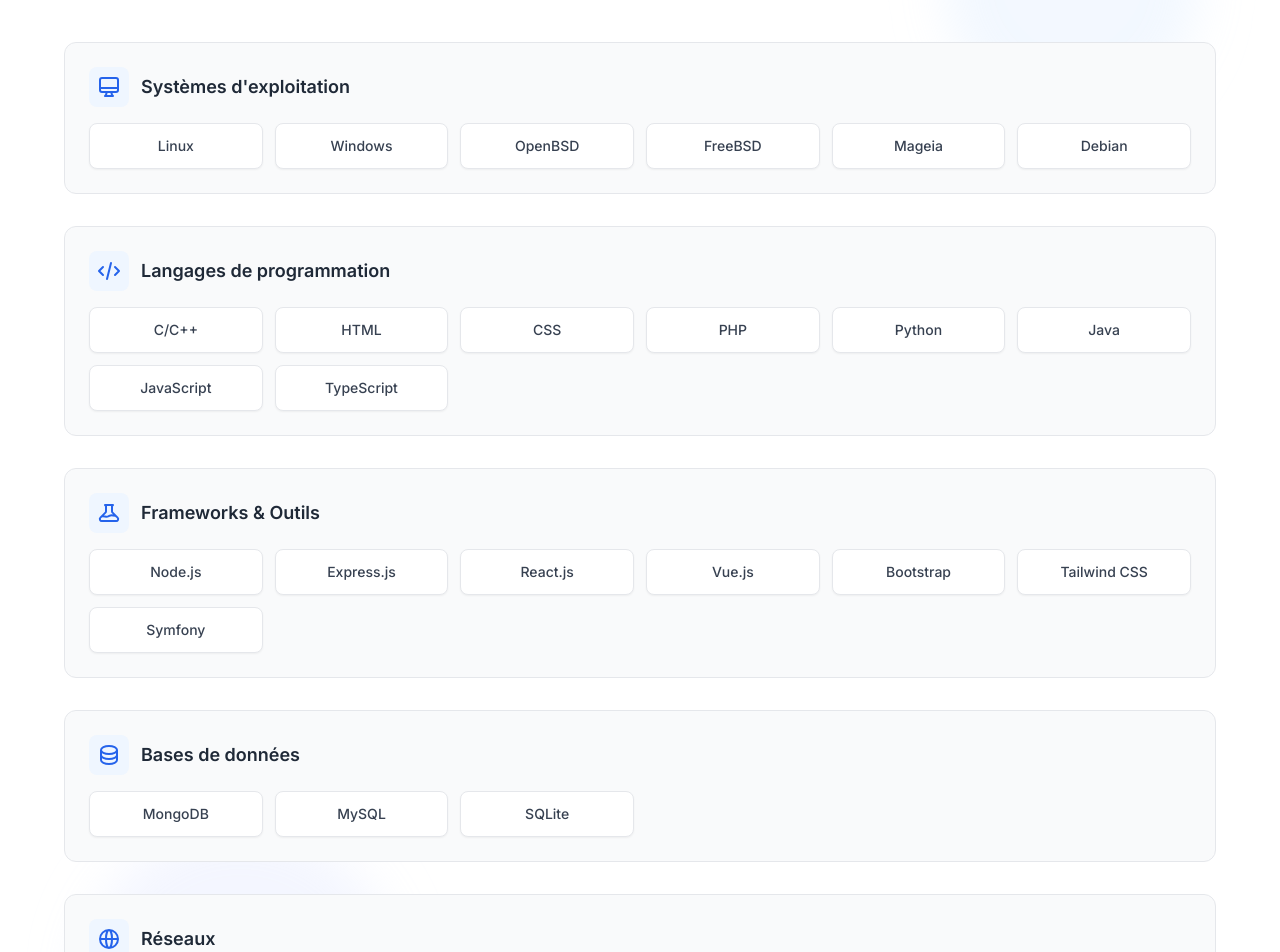
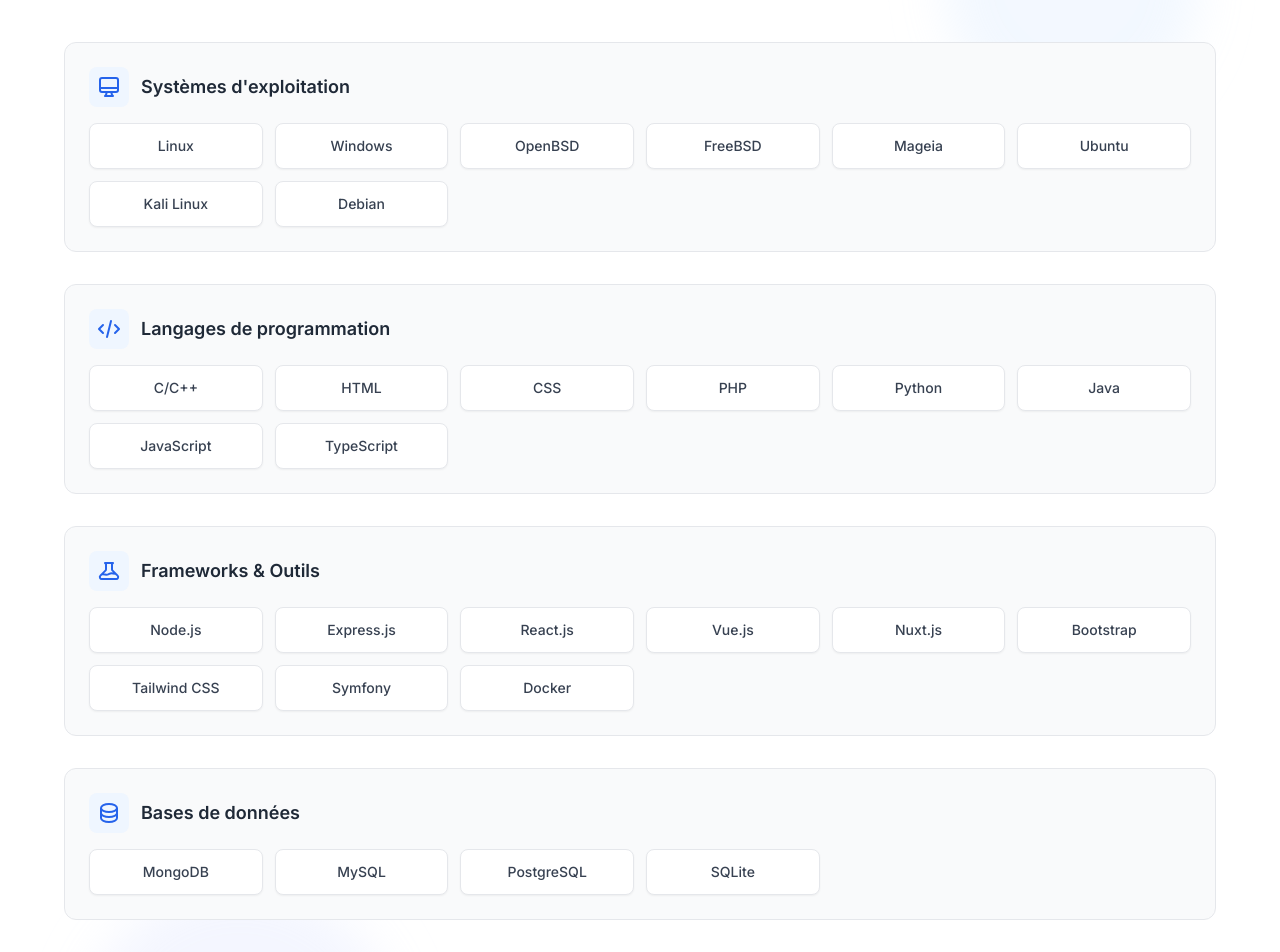
Before and after one commit to Deniz09OK/Portfolio, a Nuxt app: page / in a window 1280 px wide. Shown: the part 4300-5252 px from the top of the page. Built offline with nearby package versions, Linux system fonts and the light colour scheme.

Commit message:
Fix de la description du projets Portfolio et update des skills

```diff
--- a/components/Portfolio.vue
+++ b/components/Portfolio.vue
@@ -110,7 +110,7 @@
   {
     name: 'Portfolio',
     link: 'https://github.com/Deniz09OK/Portfolio-deniz',
-    description: 'Portfolio personnel développé avec React, Vite et TypeScript. Interface moderne et responsive.',
+    description: 'Portfolio personnel développé avec Nuxt, Vite et JavaScript. Interface moderne et responsive.',
     media: {
       type: 'image',
       src: 'https://images.unsplash.com/photo-1461749280684-dccba630e2f6?ixlib=rb-1.2.1&auto=format&fit=crop&w=1350&q=80',
--- a/components/Skills.vue
+++ b/components/Skills.vue
@@ -68,6 +68,8 @@
     { name: 'OpenBSD', wikiLink: 'https://fr.wikipedia.org/wiki/OpenBSD' },
     { name: 'FreeBSD', wikiLink: 'https://fr.wikipedia.org/wiki/FreeBSD' },
     { name: 'Mageia', wikiLink: 'https://fr.wikipedia.org/wiki/Mageia' },
+    { name: 'Ubuntu', wikiLink: 'https://fr.wikipedia.org/wiki/Ubuntu_(système_d%27exploitation)' },
+    { name: 'Kali Linux', wikiLink: 'https://fr.wikipedia.org/wiki/Kali_Linux' },
     { name: 'Debian', wikiLink: 'https://fr.wikipedia.org/wiki/Debian' }
   ],
   languages: [
@@ -85,13 +87,16 @@
     { name: 'Express.js', wikiLink: 'https://fr.wikipedia.org/wiki/Express.js' },
     { name: 'React.js', wikiLink: 'https://fr.wikipedia.org/wiki/React' },
     { name: 'Vue.js', wikiLink: 'https://fr.wikipedia.org/wiki/Vue.js' },
+    { name: 'Nuxt.js', wikiLink: 'https://fr.wikipedia.org/wiki/Nuxt.js' },
     { name: 'Bootstrap', wikiLink: 'https://fr.wikipedia.org/wiki/Bootstrap_(framework)' },
     { name: 'Tailwind CSS', wikiLink: 'https://fr.wikipedia.org/wiki/Tailwind_CSS' },
-    { name: 'Symfony', wikiLink: 'https://fr.wikipedia.org/wiki/Symfony' }
+    { name: 'Symfony', wikiLink: 'https://fr.wikipedia.org/wiki/Symfony' },
+    { name: 'Docker', wikiLink: 'https://fr.wikipedia.org/wiki/Docker' }
   ],
   databases: [
     { name: 'MongoDB', wikiLink: 'https://fr.wikipedia.org/wiki/MongoDB' },
     { name: 'MySQL', wikiLink: 'https://fr.wikipedia.org/wiki/MySQL' },
+    { name: 'PostgreSQL', wikiLink: 'https://fr.wikipedia.org/wiki/PostgreSQL' },
     { name: 'SQLite', wikiLink: 'https://fr.wikipedia.org/wiki/SQLite' }
   ],
   networks: [
```
Also changed, not shown: assets/css/components.css (line endings or trailing spaces), assets/css/main.css (line endings or trailing spaces), assets/css/timeline.css (line endings or trailing spaces), tailwind.config.js (line endings or trailing spaces), 1 other file (tests, documents, lock files or other folders).
